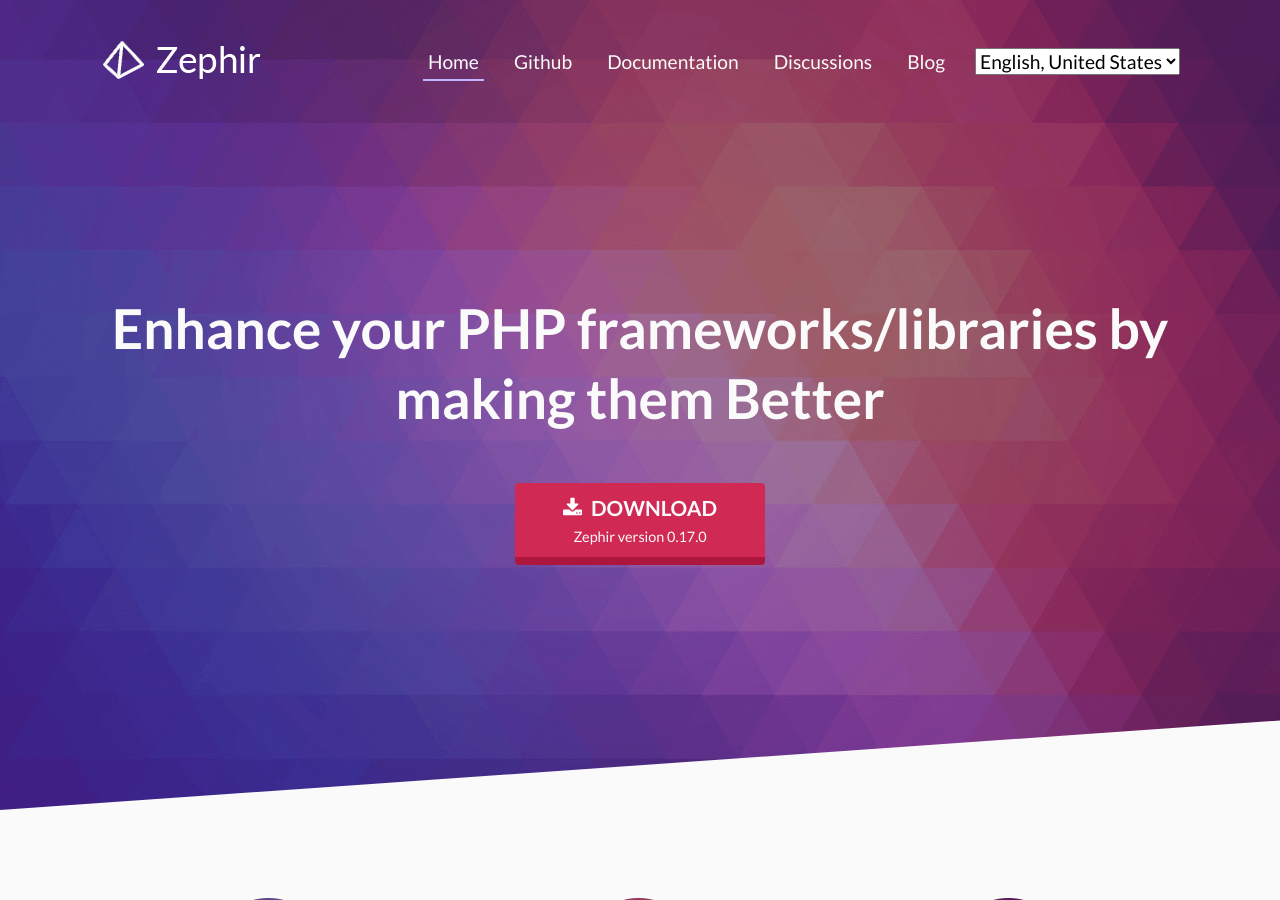
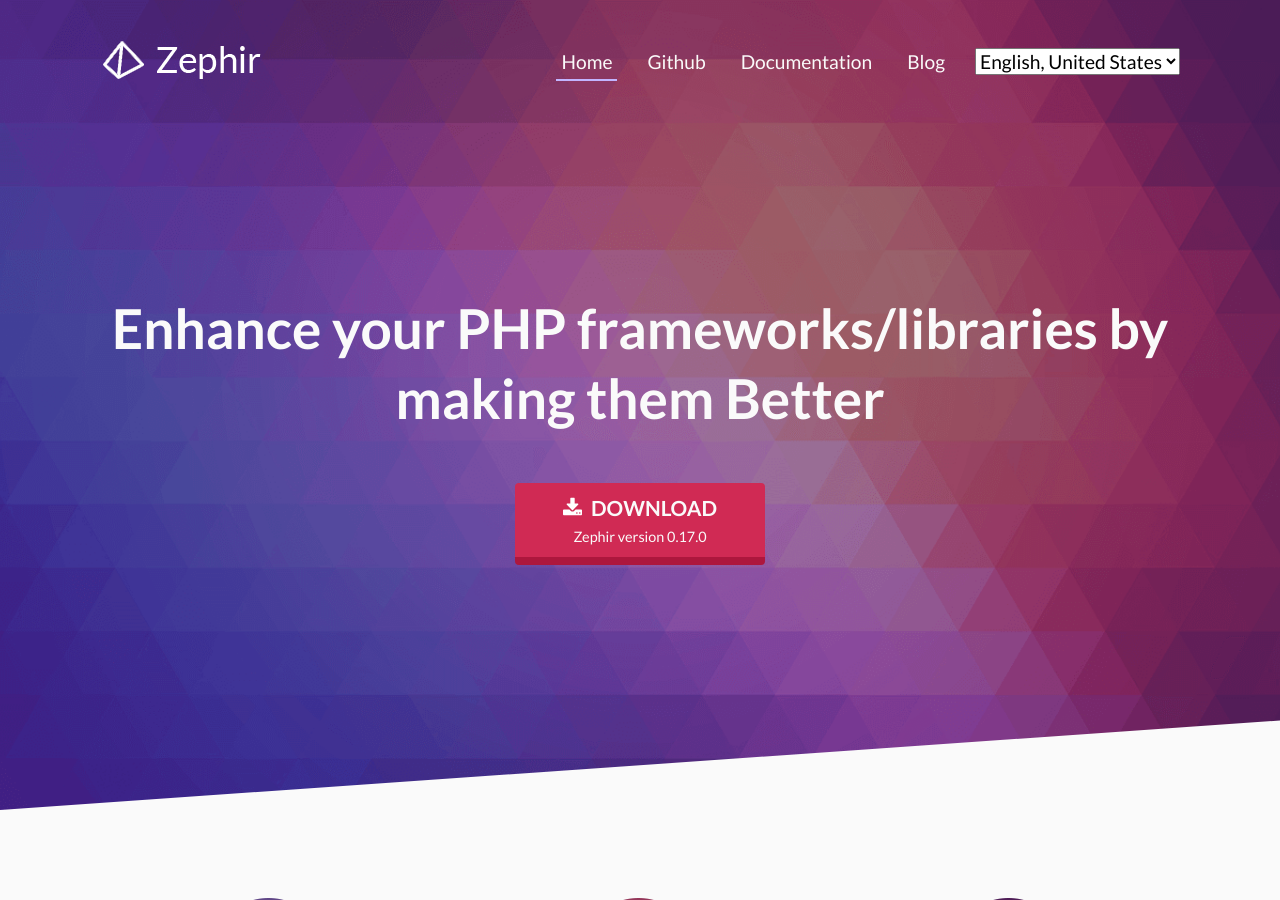
Before and after one commit to zephir-lang/zephir-website, a Jekyll site: the page built from language/en.html, in a window 1280 px wide and 900 px high. Built offline with Jekyll 4.4.1, drawn with Linux system fonts in a browser that asks for light colours.

Commit message:
remove Discussions link en (#273)

```diff
--- a/_data/en.json
+++ b/_data/en.json
@@ -9,7 +9,6 @@
   "compilationModelDescription": "Zephir takes advantage of the extension ecosystem available in PHP to allow you create your own extensions as shared libraries in Linux/OSX and DLLs on Windows.",
   "contactUs": "Contact Us",
   "description": "Zephir is an open source, high-level/domain specific language designed to ease the creation and maintainability of extensions for PHP with a focus on type and memory safety.",
-  "discussions": "Discussions",
   "documentation": "Documentation",
   "download": "Download",
   "encancePhp": "Enhance your PHP frameworks/libraries by making them ",
--- a/language/en.html
+++ b/language/en.html
@@ -26,11 +26,6 @@ permalink: /en
                     <li>
                         <a href="https://docs.zephir-lang.com/">
                             {{ site.data.en.documentation }}
-                        </a>
-                    </li>
-                    <li>
-                        <a href="https://github.com/zephir-lang/zephir/discussions">
-                            {{ site.data.en.discussions }}
                         </a>
                     </li>
                     <li>
@@ -143,9 +138,6 @@ permalink: /en
                     <a href="https://docs.zephir-lang.com/">
                         {{ site.data.en.documentation }}
                     </a>
-                    <a href="https://github.com/zephir-lang/zephir/discussions">
-                        {{ site.data.en.discussions }}
-                    </a>
                     <a href="https://docs.zephir-lang.com/en/latest/installation">
                         {{ site.data.en.installation }}
                     </a>
```
